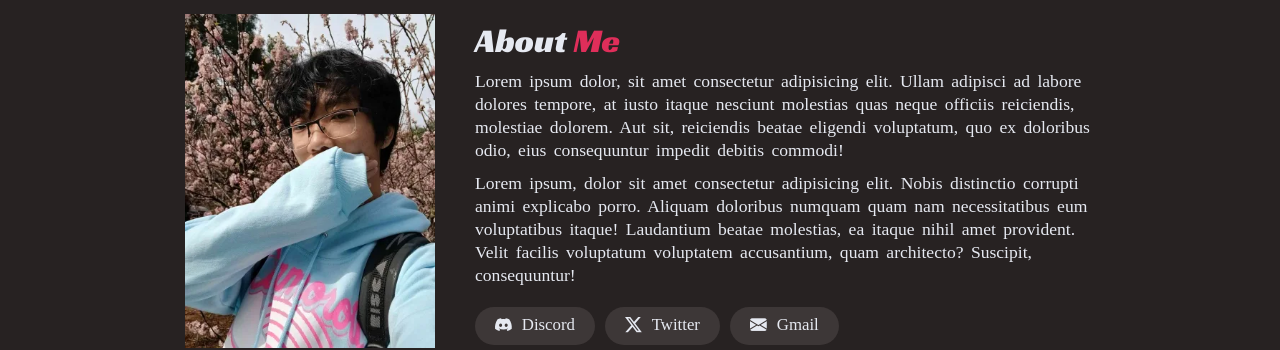
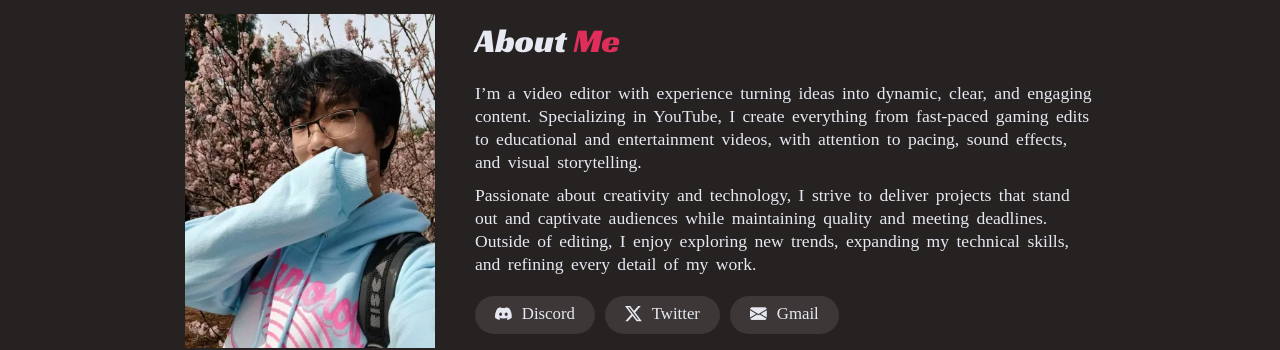
Before and after one commit to EstupendoG/bestovo, a React (Vite) app: page / in a window 1280 px wide. Shown: the part 216-566 px from the top of the page. Built offline with nearby package versions, Linux system fonts and the light colour scheme; no server answers.

Commit message:
Adicionando conteudo a pagina principal

```diff
--- a/src/pages/Homepage/Homepage.jsx
+++ b/src/pages/Homepage/Homepage.jsx
@@ -12,29 +12,18 @@ export default function Homepage() {
     const { vids, isLoading } = useNotionApi()
 
     // ESTADOS
+    // Vídeos com a tag Main
     const mainVideos = vids ? vids.filter(v =>
         v.vidTags.some(tag => tag.name === 'Main')
     ) : []
+    // Iframe dos vídeos com a tag Main
     const iframeVideos = mainVideos.map(vid => (
             {
                 title: vid.vidName,
                 url: vid.vidLinks.iframe,
             }
         ))
-    // const [iframeVideos, setIframeVideos] = useState([
-    //     {
-    //         title: "Sure it's a calming notion",
-    //         url: 'https://www.youtube.com/embed/Co7t6NxsW-4?si=phbhNZb99Hp_5grb',
-    //     },
-    //     {
-    //         title: "Perpetual in motion",
-    //         url: 'https://www.youtube.com/embed/W9Yjgf6eE_Y?si=0WfMfsfsIOriwXz-',
-    //     },
-    //     {
-    //         title: "But it's a lie",
-    //         url: 'https://www.youtube.com/embed/Co7t6NxsW-4?si=phbhNZb99Hp_5grb',
-    //     },
-    // ])
+
     const [windowWidth, setWindowWidth] = useState(window.innerWidth)
 
 
@@ -75,10 +64,10 @@ export default function Homepage() {
                 <aside className={styles.aboutContents}>
 
                     <p className={styles.aboutText}>
-                        Lorem ipsum dolor, sit amet consectetur adipisicing elit. Ullam adipisci ad labore dolores tempore, at iusto itaque nesciunt molestias quas neque officiis reiciendis, molestiae dolorem. Aut sit, reiciendis beatae eligendi voluptatum, quo ex doloribus odio, eius consequuntur impedit debitis commodi!
+                        I’m a video editor with experience turning ideas into dynamic, clear, and engaging content. Specializing in YouTube, I create everything from fast-paced gaming edits to educational and entertainment videos, with attention to pacing, sound effects, and visual storytelling.
                     </p>
                     <p className={styles.aboutText}>
-                        Lorem ipsum, dolor sit amet consectetur adipisicing elit. Nobis distinctio corrupti animi explicabo porro. Aliquam doloribus numquam quam nam necessitatibus eum voluptatibus itaque! Laudantium beatae molestias, ea itaque nihil amet provident. Velit facilis voluptatum voluptatem accusantium, quam architecto? Suscipit, consequuntur!
+                        Passionate about creativity and technology, I strive to deliver projects that stand out and captivate audiences while maintaining quality and meeting deadlines. Outside of editing, I enjoy exploring new trends, expanding my technical skills, and refining every detail of my work.
                     </p>
 
                     <div className={styles.contactContainer}>
```
